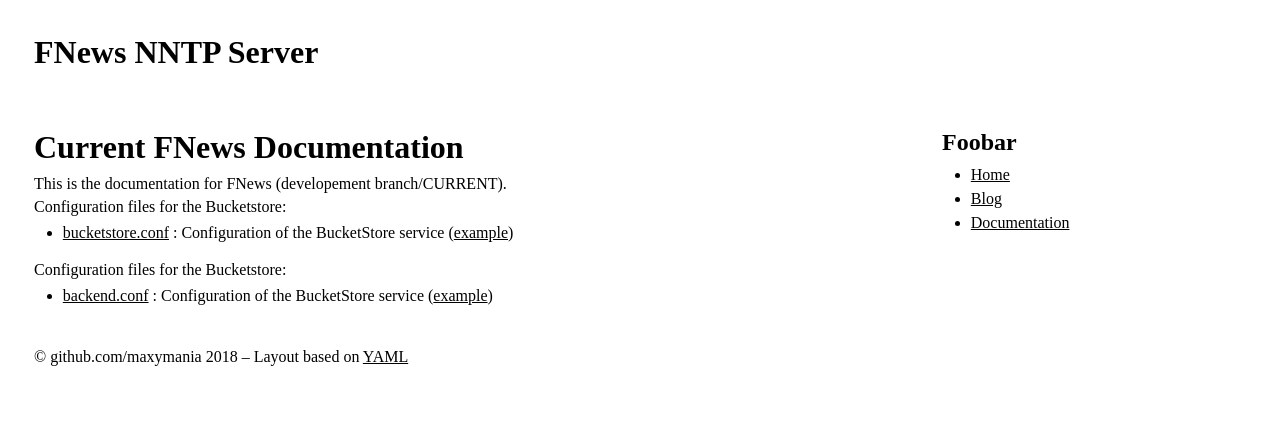
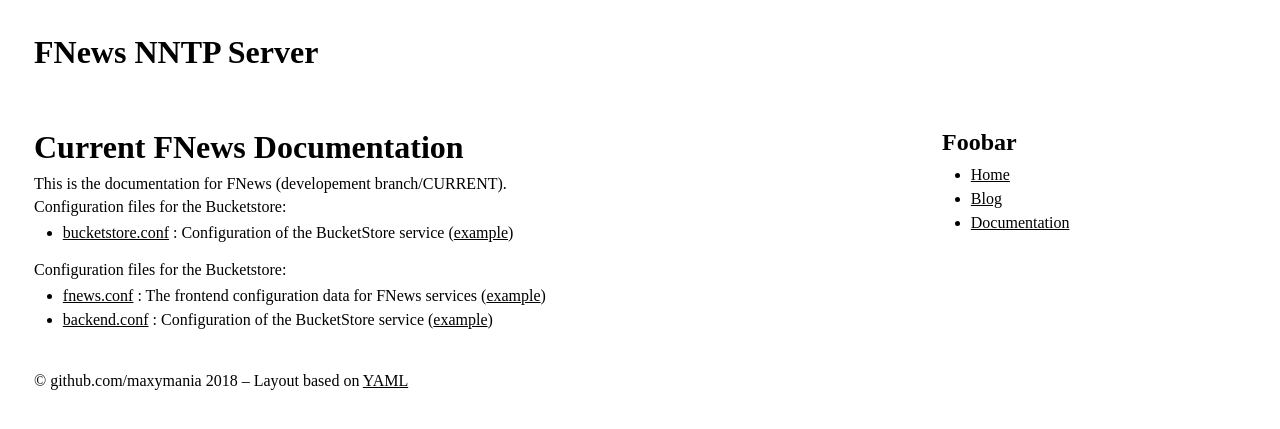
Before and after one commit to maxymania/fnews, a Jekyll site: the page built from docs/index.md, in a window 1280 px wide. Shown: the top 429 px of the page. Built offline with Jekyll 4.4.1, drawn with Linux system fonts in a browser that asks for light colours; Markdown is read by kramdown in place of the engine named in the settings.

Commit message:
Update index.md

```diff
--- a/docs/index.md
+++ b/docs/index.md
@@ -10,4 +10,5 @@ Configuration files for the Bucketstore:
 - [bucketstore.conf](./bucketstore-doc) : Configuration of the BucketStore service ([example](./bucketstore.conf))
 
 Configuration files for the Bucketstore:
+- [fnews.conf](./fnews-doc) : The frontend configuration data for FNews services ([example](./fnews.conf))
 - [backend.conf](./backend-doc) : Configuration of the BucketStore service ([example](./backend.conf))
```
